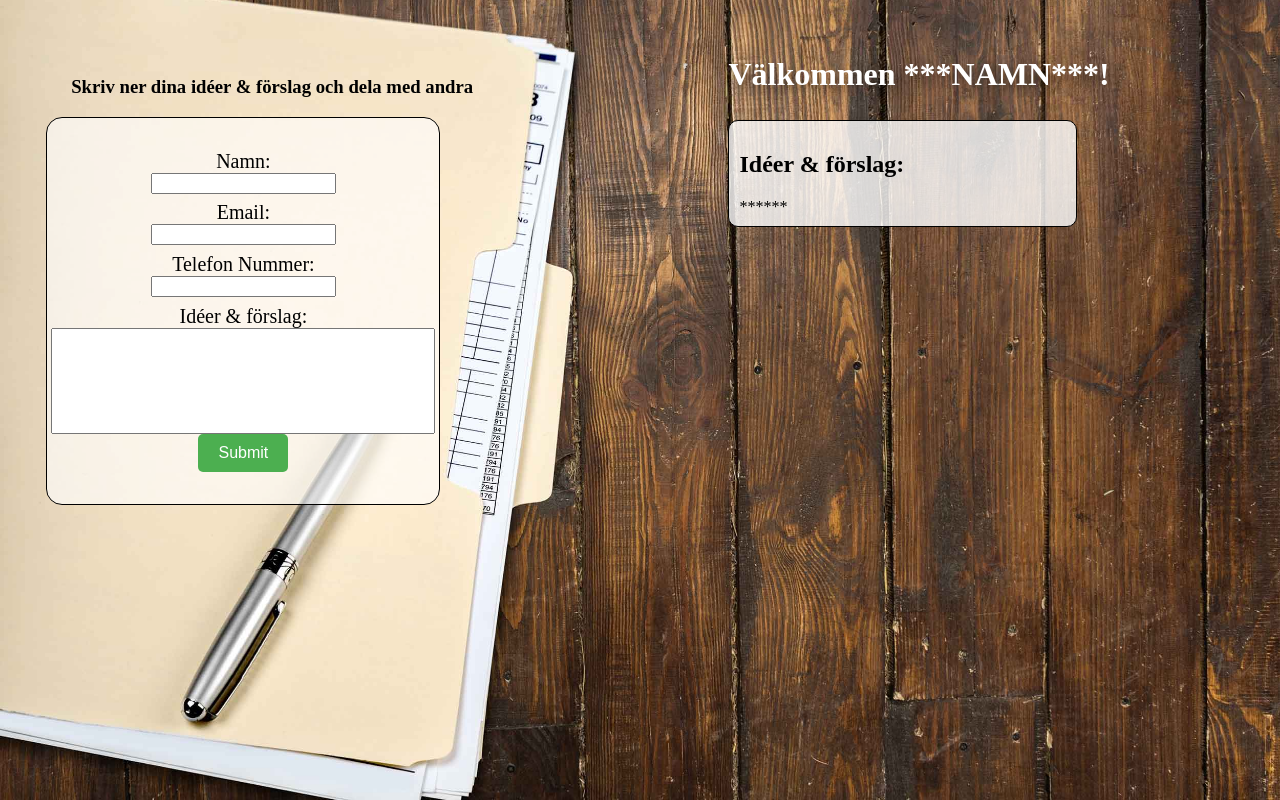
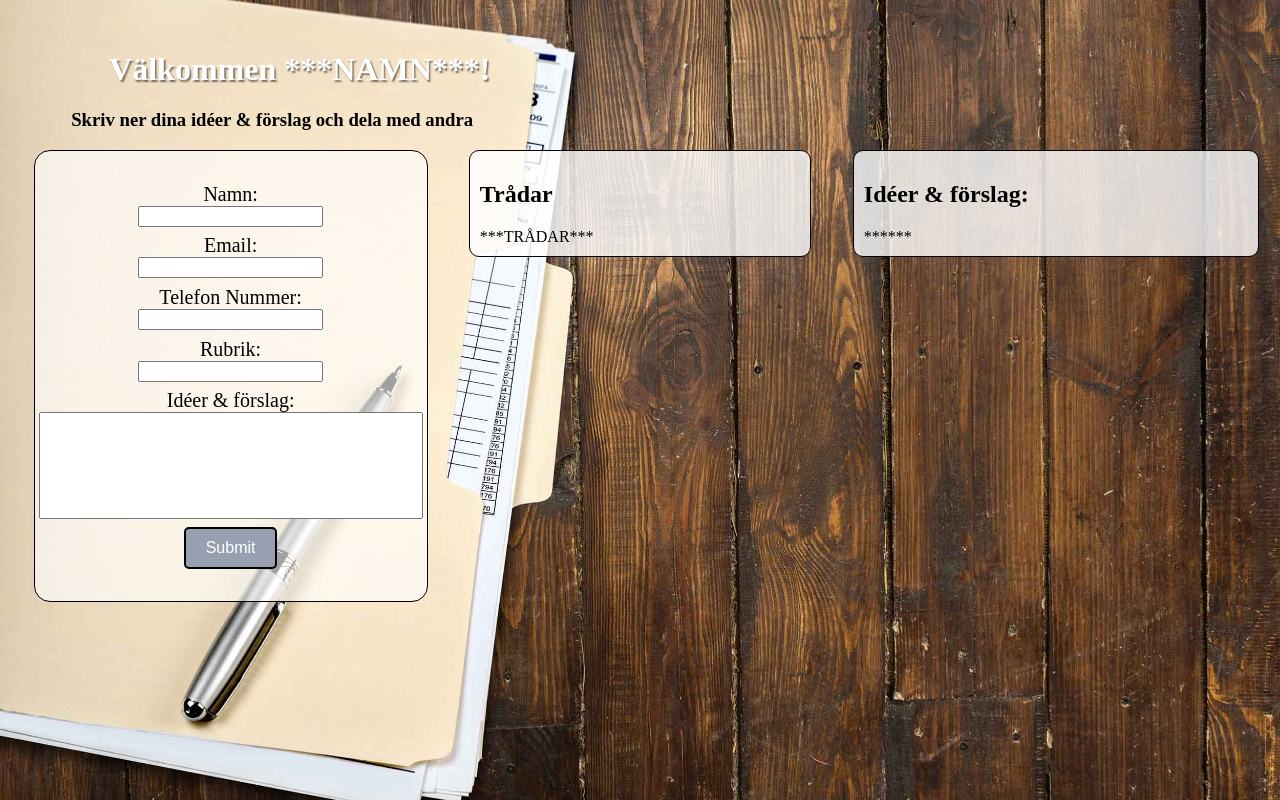
Before and after one commit to Monchekin/Guestbook-assignment, a website: page homepage.html in a window 1280 px wide. Drawn offline with Linux system fonts and the light colour scheme; files that its build step writes are made by us from their sources; files whose address does not match are found by name.

Commit message:
Påbörjan till försök till trådar

```diff
--- /dev/null
+++ b/headlines.json
@@ -0,0 +1,3 @@
+[
+  { "id": 1, "headline": "Rubrik 1", "content": "Innehåll för Rubrik 1", "username": ""}
+]
--- a/homepage.html
+++ b/homepage.html
@@ -4,24 +4,30 @@
     <meta charset="UTF-8" />
     <meta name="viewport" content="width=device-width, initial-scale=1.0" />
     <link rel="stylesheet" href="style.css">
+    <script></script>
     <title>Homepage</title>
   </head>
   <body>
 
     <div id="formDiv">
-        <h3 id="rubrik">Skriv ner dina idéer & förslag och dela med andra</h3>
+
+      <h1>Välkommen ***NAMN***!</h1>
+      <h3 id="rubrik">Skriv ner dina idéer & förslag och dela med andra</h3>
 
       <form id="form" action="/newPost" method="post">
         <label for="timestamp" id="timestamp" name="timestamp"></label>
 
         <label for="namn">Namn:</label>
-        <input type="text" class="InputForm" id="namn" name="namn" />
+        <input type="text" class="InputForm" id="namn" name="namn"/>
 
         <label for="email">Email:</label>
         <input type="text" class="InputForm" id="email" name="email"/>
 
         <label for="nummer">Telefon Nummer:</label>
         <input type="text" class="InputForm" id="nummer" name="nummer"/>
+
+        <label for="rubrik">Rubrik:</label>
+        <input type="text" class="InputForm"  name="rubrik"/>
 
         <label for="kommentar">Idéer & förslag:</label>
         <input textarea ="text" class="InputForm" id="kommentar" name="kommentar"/>
@@ -30,12 +36,17 @@
       </form>
     </div>
 
-    <div  id="guestListDiv">
-      <h1>Välkommen ***NAMN***!</h1>
+    <div id="topicDiv"><h2>Trådar</h2>
+      ***TRÅDAR***
+    </div>
+
+    <div id="guestListDiv">
       <div id="guestList">
           <h2>Idéer & förslag:</h2>
           ******
       </div>
     </div>
+
+    <script src="javascript.js"></script>
   </body>
 </html>
--- /dev/null
+++ b/javascript.js
@@ -0,0 +1,16 @@
+document.addEventListener('DOMContentLoaded', function() {
+  var topicDiv = document.getElementById('topicDiv');
+  var guestListDiv = document.getElementById('guestList');
+
+  headlinesData.forEach(function(thread) {
+    var topicTitle = document.createElement('h3');
+    topicTitle.textContent = topic.headline;
+    topicTitle.setAttribute('data-topic-id', topic.id);
+
+    topicTitle.addEventListener('click', function() {
+      guestListDiv.innerHTML = '<h2>' + topic.headline + '</h2><p>' + topic.content + '</p>';
+    });
+
+    topicDiv.appendChild(topicTitle);
+  });
+});
--- a/package.json
+++ b/package.json
@@ -5,6 +5,7 @@
     "express": "^4.18.2",
     "express-session": "^1.17.3",
     "mysql2": "^3.6.5",
+    "nodemon": "^3.0.2",
     "session": "^0.1.0"
   },
   "name": "nodemon",
--- a/style/style.css
+++ b/style/style.css
@@ -6,16 +6,19 @@ body {
 	background-attachment: fixed;
 }
 
+/* Första diven (formDiv) */
 #formDiv {
-	margin-top: 6%;
+	margin-top: 4%;
+}
+
+h1 {
+	margin-left: 8%;
+	color: white;
+	text-shadow: 0.05em 0.05em 0.05em rgba(0, 0, 0, 0.5);
 }
 
 #rubrik {
 	margin-left: 5%;
-}
-
-.InputForm {
-	margin-bottom: 2%;
 }
 
 #form {
@@ -27,8 +30,12 @@ body {
 	border-radius: 1em;
 	border: 0.0625em solid black;
 	width: 30%;
-	margin-left: 3%;
+	margin-left: 2%;
 	text-align: center;
+}
+
+.InputForm {
+	margin-bottom: 2%;
 }
 
 #kommentar {
@@ -43,47 +50,49 @@ body {
 
 #button {
 	margin: auto;
+	margin-top: 2%;
 	padding: 10px 20px;
-	background-color: #4caf50; /* Grön färg */
+	background-color: #97a0b0; /* Grön färg */
 	color: white;
 	border: none;
 	border-radius: 5px;
+	border: 2px solid black;
 	text-align: center;
 	text-decoration: none;
 	display: inline-block;
 	font-size: 16px;
-	cursor: pointer;
 	transition: background-color 0.3s, transform 0.3s;
 }
 
 #button:hover {
-	background-color: #45a049; /* Mörkare grön färg vid hover */
-	transform: scale(1.1); /* Skalningseffekt vid hover */
+	background-color:#97a0b0;
+	transform: scale(1.1);
 }
 
 #button:active {
-	background-color: #3e8743; /* Ännu mörkare grön färg vid klick */
+	background-color:#090909; /
 }
 
-#guestListDiv {
-	margin-left: 57%;
-	margin-top: -6.5%;
-}
-
-h1 {
-	display: inline-block;
-	line-height: normal;
-	margin-bottom: 5%;
-	color: white;
-	text-shadow: 0.2em 0.2em 0.4em rgba(0, 0, 0, 0.5);
+/* Andra diven (topicDiv) */
+#topicDiv {
+	/* display: block; */
+	position: absolute;
+	background-color: rgba(255, 255, 255, 0.8);
+	padding: 0.625em;
+	border-radius: 10px;
+	width: 25%;
+	border: 0.0625em solid black;
+	margin-left: 36%;
 }
 
 #guestList {
-	display: block;
+	/* display: block; */
+	position: absolute;
 	background-color: rgba(255, 255, 255, 0.8);
 	padding: 0.625em;
 	border-radius: 10px;
-	width: 60%;
+	width: 30%;
+	margin-left: 66%;
 	border: 0.0625em solid black;
 }
 
@@ -113,7 +122,8 @@ li {
 	text-align: center;
 }
 
-p, label {
+p,
+label {
 	font-size: 20px;
 	margin-bottom: 1%;
 	margin-top: 2%;
@@ -137,7 +147,8 @@ input,
 	margin: auto;
 }
 
-#buttonIn, #regButton {
+#buttonIn,
+#regButton {
 	display: block;
 	margin: auto;
 	margin-top: 5%;
@@ -151,7 +162,8 @@ input,
 	cursor: pointer;
 }
 
-#buttonIn:hover, #regButton:hover {
+#buttonIn:hover,
+#regButton:hover {
 	background-color: #784933;
 	color: white;
 }
```
Also changed, not shown: index.js (+37 -22 lines), 1 other file.
